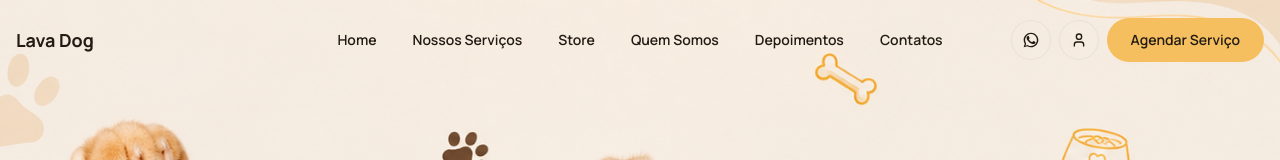
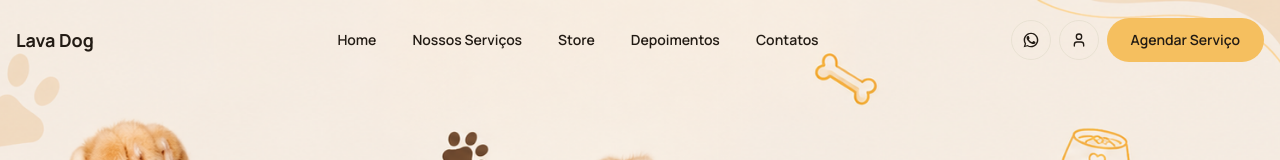
Before and after one commit to andersoninn/lavadog, a Next.js app: page / in a window 1280 px wide. Shown: the top 160 px of the page. Built offline with nearby package versions, Linux system fonts and the light colour scheme.

Commit message:
text wrong

```diff
--- a/components/Navbar.tsx
+++ b/components/Navbar.tsx
@@ -71,7 +71,7 @@ export default function Navbar() {
         </Link>
 
         <div className="flex items-center gap-2 md:gap-3 lg:gap-6">
-          <div className="hidden shrink-0 items-center gap-1 lg:flex lg:mr-7">
+          <div className="hidden shrink-0 items-center gap-1 lg:flex lg:mr-38">
             {navLinks.map((link) => (
               <a
                 key={link.label}
--- a/components/StoreCategories.tsx
+++ b/components/StoreCategories.tsx
@@ -22,9 +22,9 @@ export default function StoreCategories() {
         Categorias
       </span>
       <h2 className="mt-2 text-2xl font-bold text-foreground sm:text-3xl">
-        Escolha o Amiguinho e
+        Escolha o amiguinho e
         <br />
-        Comece a Comprar
+        comece a comprar
       </h2>
 
       <div className="mt-6 flex flex-wrap justify-center gap-4 sm:gap-6">
--- a/components/StoreHighlights.tsx
+++ b/components/StoreHighlights.tsx
@@ -19,8 +19,8 @@ export default function StoreHighlights() {
         </a>
       </div>
 
-      <div className="aspect-square rounded-lg bg-blue-soft sm:aspect-auto" />
-      <div className="aspect-square rounded-lg bg-muted sm:aspect-auto" />
+      <div className="aspect-square rounded-lg bg-blue-soft sm:aspect-auto lg:aspect-video" />
+      <div className="aspect-square rounded-lg bg-muted sm:aspect-auto lg:aspect-video" />
     </div>
   );
 }
--- a/lib/nav-links.ts
+++ b/lib/nav-links.ts
@@ -7,7 +7,7 @@ export const navLinks: NavLink[] = [
   { label: "Home", href: "#home" },
   { label: "Nossos Serviços", href: "#servicos" },
   { label: "Store", href: "#store" },
-  { label: "Quem Somos", href: "#sobre" },
+  // { label: "Quem Somos", href: "#sobre" },
   { label: "Depoimentos", href: "#footer" },
   { label: "Contatos", href: "#footer" },
 ];
```
